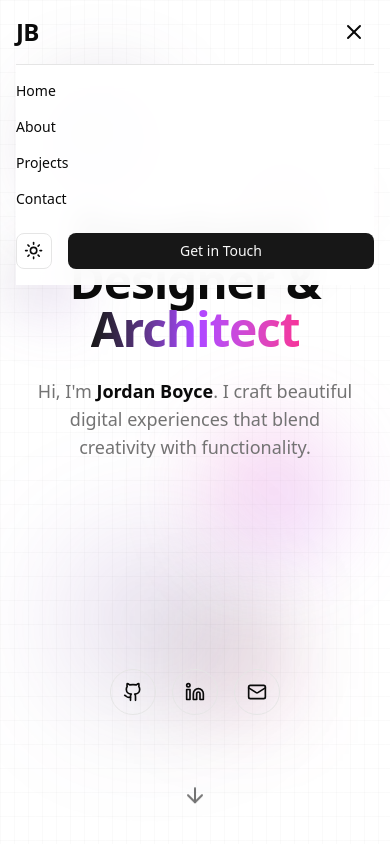
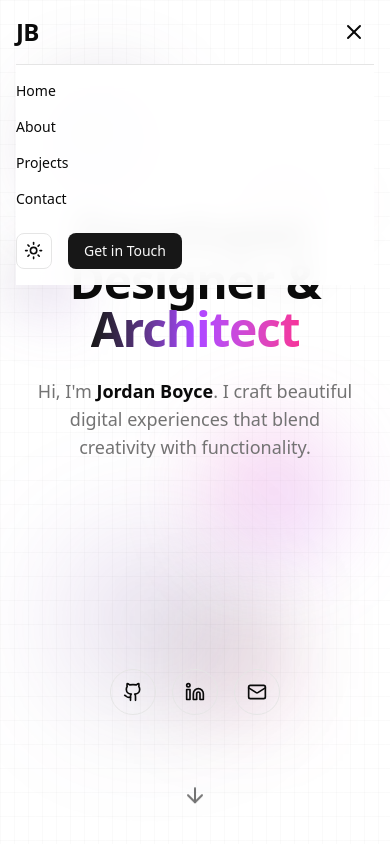
Before and after one commit to cyberlion-dev/cyberlion-portfolio, a Next.js app: page / in a window 390 px wide. Both pictures are taken after a click on the button "Toggle menu". Shown: the top 844 px of the page. Built offline with nearby package versions, Linux system fonts and the light colour scheme.

Commit message:
fix contact

```diff
--- a/components/Navigation.tsx
+++ b/components/Navigation.tsx
@@ -75,11 +75,10 @@ export default function Navigation() {
 
   return (
     <nav
-      className={`fixed top-0 left-0 right-0 z-50 transition-all duration-300 overflow-x-hidden ${
-        isScrolled
+      className={`fixed top-0 left-0 right-0 z-50 transition-all duration-300 overflow-x-hidden ${isScrolled
           ? "bg-background/80 backdrop-blur-md border-b border-border"
           : "bg-transparent"
-      }`}
+        }`}
     >
       <div className="container mx-auto px-4 sm:px-6 lg:px-8 w-full max-w-full">
         <div className="flex items-center justify-between h-16 md:h-20">
@@ -137,7 +136,7 @@ export default function Navigation() {
             ))}
             <div className="flex items-center gap-4">
               <ThemeToggle />
-              <Link href="#contact" onClick={() => setIsMobileMenuOpen(false)}>
+              <Link href="/#contact" onClick={() => setIsMobileMenuOpen(false)}>
                 <Button>Get in Touch</Button>
               </Link>
             </div>
@@ -169,7 +168,9 @@ export default function Navigation() {
               ))}
               <div className="flex items-center gap-4 pt-2">
                 <ThemeToggle />
-                <Button className="flex-1">Get in Touch</Button>
+                <Link href="/#contact" onClick={() => setIsMobileMenuOpen(false)}>
+                  <Button>Get in Touch</Button>
+                </Link>
               </div>
             </div>
           </div>
```
